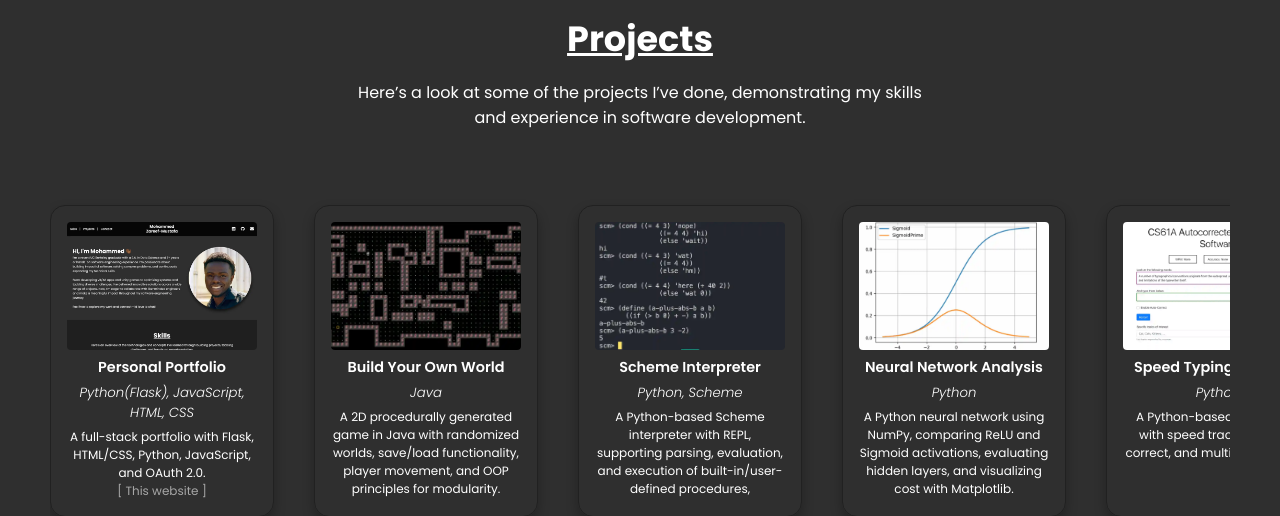
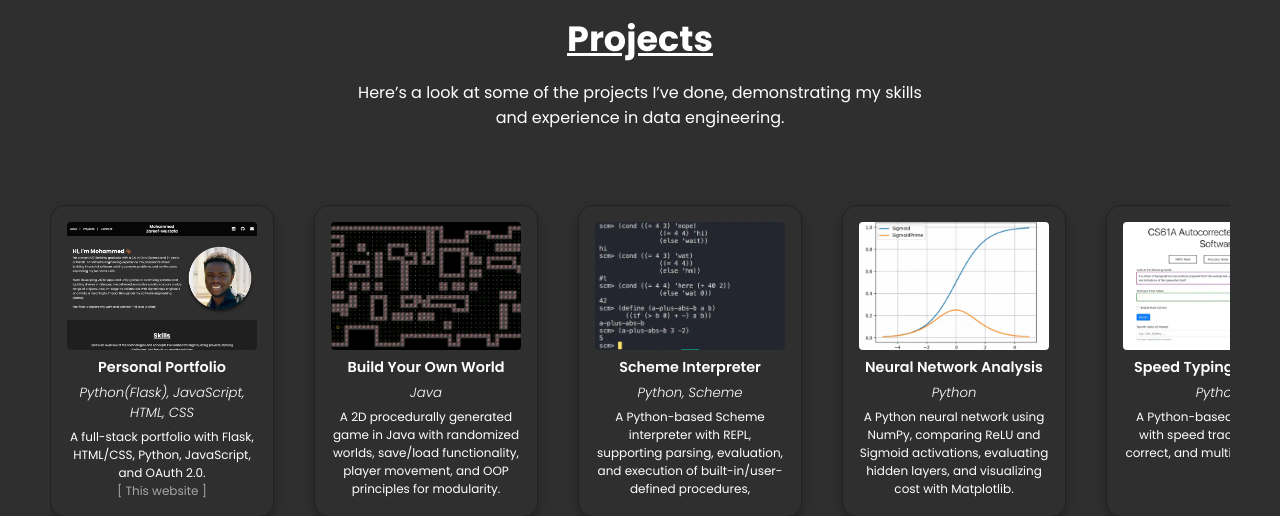
Before and after one commit to mzareefmustafa/Personal-Portfolio, a Flask app: page / in a window 1280 px wide. Shown: the part 1578-2094 px from the top of the page. Run offline with Flask 3, Linux system fonts and the light colour scheme.

Commit message:
Made a few DE changes

```diff
--- a/docs/index.html
+++ b/docs/index.html
@@ -3,7 +3,7 @@
   <head>
     <meta charset="UTF-8" />
     <meta name="viewport" content="width=device-width, initial-scale=1.0" />
-    <title>Mohammed Zareef-Mustafa | Software Engineer</title>
+    <title>Mohammed Zareef-Mustafa | Data Engineer</title>
     <link rel="stylesheet" href="/static/style.css" />
 
     <link rel="preconnect" href="https://fonts.googleapis.com" />
@@ -215,7 +215,7 @@
         <h2 class="section-titles">Projects</h2>
         <div class="text">
           Here’s a look at some of the projects I’ve done, demonstrating my
-          skills and experience in software development.
+          skills and experience in data engineering.
         </div>
         <div class="horizontal-scroll">
           <div class="project-box">
--- a/server/templates/index.html
+++ b/server/templates/index.html
@@ -3,7 +3,7 @@
   <head>
     <meta charset="UTF-8" />
     <meta name="viewport" content="width=device-width, initial-scale=1.0" />
-    <title>Mohammed Zareef-Mustafa | Software Engineer</title>
+    <title>Mohammed Zareef-Mustafa | Data Engineer</title>
     <link rel="stylesheet" href="/static/style.css" />
 
     <link rel="preconnect" href="https://fonts.googleapis.com" />
@@ -215,7 +215,7 @@
         <h2 class="section-titles">Projects</h2>
         <div class="text">
           Here’s a look at some of the projects I’ve done, demonstrating my
-          skills and experience in software development.
+          skills and experience in data engineering.
         </div>
         <div class="horizontal-scroll">
           <div class="project-box">
```
